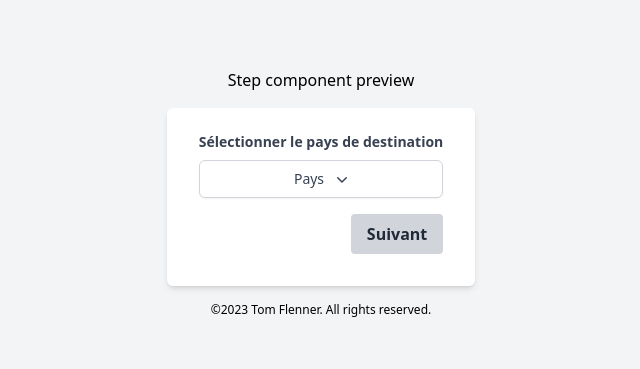
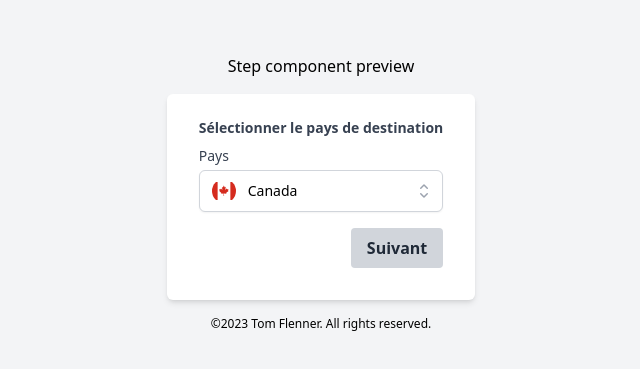
Before and after one commit to tomflenner/allowance-calculator, a Vue app: page / in a window 1280 px wide. Shown: the part 207-576 px from the top of the page, without its empty margins (319-959 px from the left). Built offline with nearby package versions, Linux system fonts and the light colour scheme.

Commit message:
upgrade dropdown component

```diff
--- a/src/components/MultistepFormDropdown.vue
+++ b/src/components/MultistepFormDropdown.vue
@@ -1,58 +1,100 @@
-<script setup lang="ts">
-import { Menu, MenuButton, MenuItem, MenuItems } from "@headlessui/vue";
-import { ChevronDownIcon } from "@heroicons/vue/20/solid";
-import "/node_modules/flag-icons/css/flag-icons.min.css";
-</script>
+<template>
+  <Listbox as="div" v-model="selected">
+    <ListboxLabel class="block text-sm font-medium text-gray-700"
+      >Pays</ListboxLabel
+    >
+    <div class="relative mt-1">
+      <ListboxButton
+        class="relative w-full cursor-default rounded-md border border-gray-300 bg-white py-2 pl-3 pr-10 text-left shadow-sm focus:border-indigo-500 focus:outline-none focus:ring-1 focus:ring-indigo-500 sm:text-sm"
+      >
+        <span class="flex items-center">
+          <span
+            :class="selected.icon + ' h-6 w-6 flex-shrink-0 rounded-full'"
+          ></span>
+          <span class="ml-3 block truncate">{{ selected.name }}</span>
+        </span>
+        <span
+          class="pointer-events-none absolute inset-y-0 right-0 ml-3 flex items-center pr-2"
+        >
+          <ChevronUpDownIcon class="h-5 w-5 text-gray-400" aria-hidden="true" />
+        </span>
+      </ListboxButton>
 
-<template>
-  <Menu as="div" class="relative inline-block text-left w-full">
-    <div>
-      <MenuButton
-        class="inline-flex w-full justify-center rounded-md border border-gray-300 bg-white px-4 py-2 text-sm font-medium text-gray-700 shadow-sm hover:bg-gray-50 focus:outline-none focus:ring-2 focus:ring-indigo-500 focus:ring-offset-2 focus:ring-offset-gray-100"
+      <transition
+        leave-active-class="transition ease-in duration-100"
+        leave-from-class="opacity-100"
+        leave-to-class="opacity-0"
       >
-        Pays
-        <ChevronDownIcon class="-mr-1 ml-2 h-5 w-5" aria-hidden="true" />
-      </MenuButton>
-    </div>
-
-    <transition
-      enter-active-class="transition ease-out duration-100"
-      enter-from-class="transform opacity-0 scale-95"
-      enter-to-class="transform opacity-100 scale-100"
-      leave-active-class="transition ease-in duration-75"
-      leave-from-class="transform opacity-100 scale-100"
-      leave-to-class="transform opacity-0 scale-95"
-    >
-      <MenuItems
-        class="absolute right-0 z-10 mt-2 w-56 origin-top-right rounded-md bg-white shadow-lg ring-1 ring-black ring-opacity-5 focus:outline-none"
-      >
-        <div class="py-1">
-          <MenuItem v-slot="{ active }">
-            <a
-              href="#"
+        <ListboxOptions
+          class="absolute z-10 mt-1 max-h-56 w-full overflow-auto rounded-md bg-white py-1 text-base shadow-lg ring-1 ring-black ring-opacity-5 focus:outline-none sm:text-sm"
+        >
+          <ListboxOption
+            as="template"
+            v-for="country in countries"
+            :key="country.id"
+            :value="country"
+            v-slot="{ active, selected }"
+          >
+            <li
               :class="[
-                active ? 'bg-gray-100 text-gray-900' : 'text-gray-700',
-                'block px-4 py-2 text-sm',
+                active ? 'text-white bg-indigo-600' : 'text-gray-900',
+                'relative cursor-default select-none py-2 pl-3 pr-9',
               ]"
             >
-              <i class="fi fi-ca"></i>
-              Canada
-            </a>
-          </MenuItem>
-          <MenuItem v-slot="{ active }">
-            <a
-              href="#"
-              :class="[
-                active ? 'bg-gray-100 text-gray-900' : 'text-gray-700',
-                'block px-4 py-2 text-sm',
-              ]"
-            >
-              <i class="fi fi-us"></i>
-              Etats-Unis
-            </a>
-          </MenuItem>
-        </div>
-      </MenuItems>
-    </transition>
-  </Menu>
+              <div class="flex items-center">
+                <span
+                  :class="country.icon + ' h-6 w-6 flex-shrink-0 rounded-full'"
+                ></span>
+                <span
+                  :class="[
+                    selected ? 'font-semibold' : 'font-normal',
+                    'ml-3 block truncate',
+                  ]"
+                  >{{ country.name }}</span
+                >
+              </div>
+
+              <span
+                v-if="selected"
+                :class="[
+                  active ? 'text-white' : 'text-indigo-600',
+                  'absolute inset-y-0 right-0 flex items-center pr-4',
+                ]"
+              >
+                <CheckIcon class="h-5 w-5" aria-hidden="true" />
+              </span>
+            </li>
+          </ListboxOption>
+        </ListboxOptions>
+      </transition>
+    </div>
+  </Listbox>
 </template>
+
+<script setup lang="ts">
+import "/node_modules/flag-icons/css/flag-icons.min.css";
+import { ref } from "vue";
+import {
+  Listbox,
+  ListboxButton,
+  ListboxLabel,
+  ListboxOption,
+  ListboxOptions,
+} from "@headlessui/vue";
+import { CheckIcon, ChevronUpDownIcon } from "@heroicons/vue/20/solid";
+
+const countries = [
+  {
+    id: 0,
+    name: "Canada",
+    icon: "fi fi-ca",
+  },
+  {
+    id: 1,
+    name: "Etats-Unis",
+    icon: "fi fi-us",
+  },
+];
+
+const selected = ref(countries[0]);
+</script>
```
